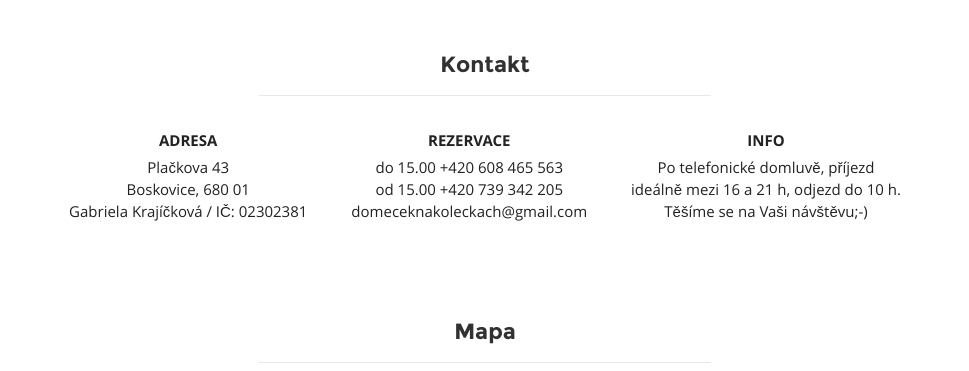
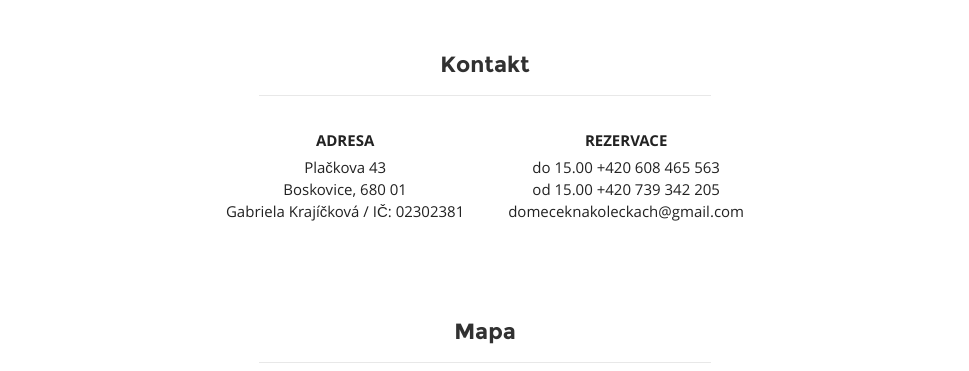
Before and after one commit to markol-raw-food/Penzion, a plain HTML site: page index.html in a window 1280 px wide. Shown: the part 2980-3351 px from the top of the page, without its empty margins (155-1124 px from the left). Drawn offline with nearby package versions, Linux system fonts and the light colour scheme; some packages are replaced by stand-ins of ours.

Commit message:
Smazal jsem odstavec Info

```diff
--- a/index.html
+++ b/index.html
@@ -529,13 +529,6 @@
             domeceknakoleckach@gmail.com
             </p></li>
 
-            <li><p><b>INFO</b><br>
-            Po telefonické domluvě, příjezd <br>ideálně mezi 16 a 21 h, odjezd do 10 h.<br>
-            Těšíme se na Vaši návštěvu;-)</p>
-            </li>
-
-
-
 		      </ul>
 
 
```
